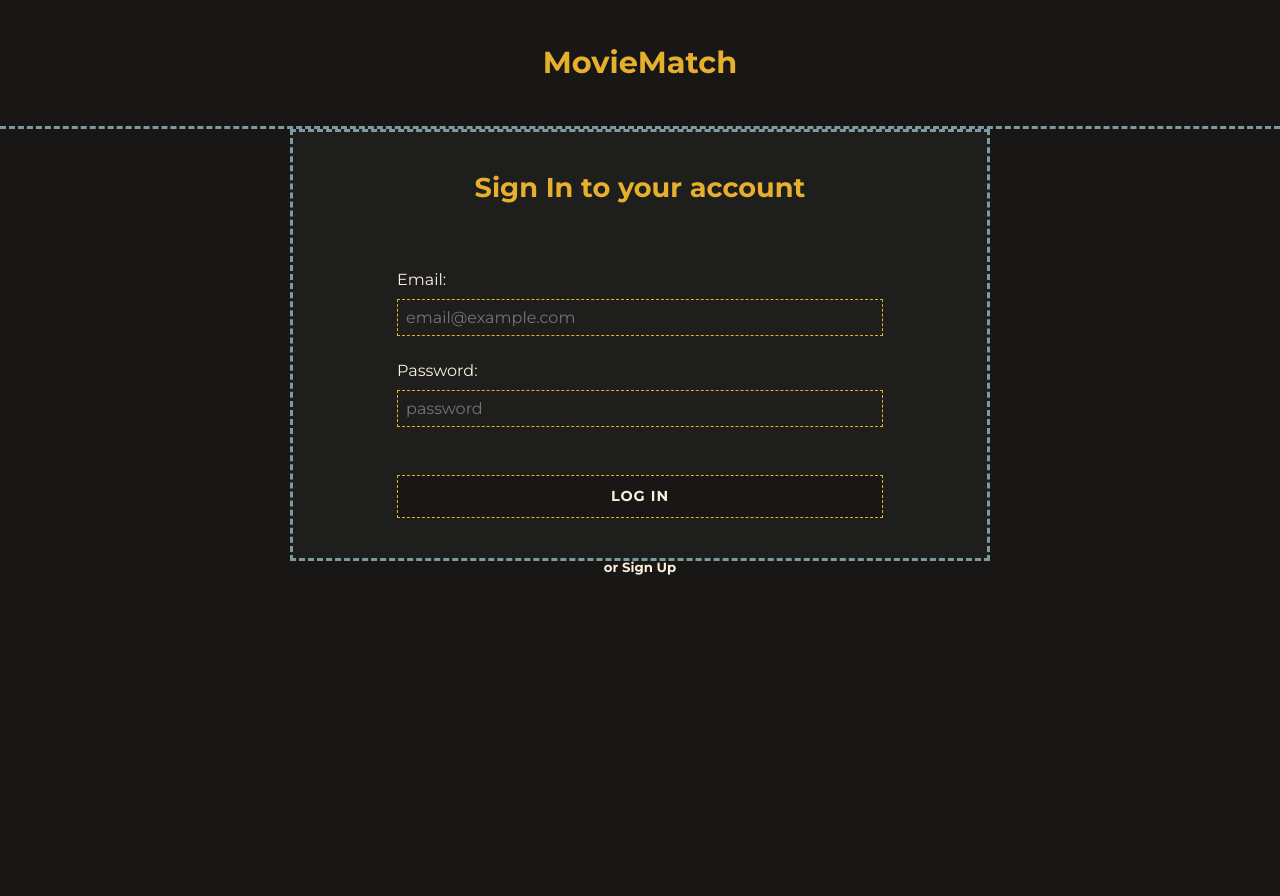
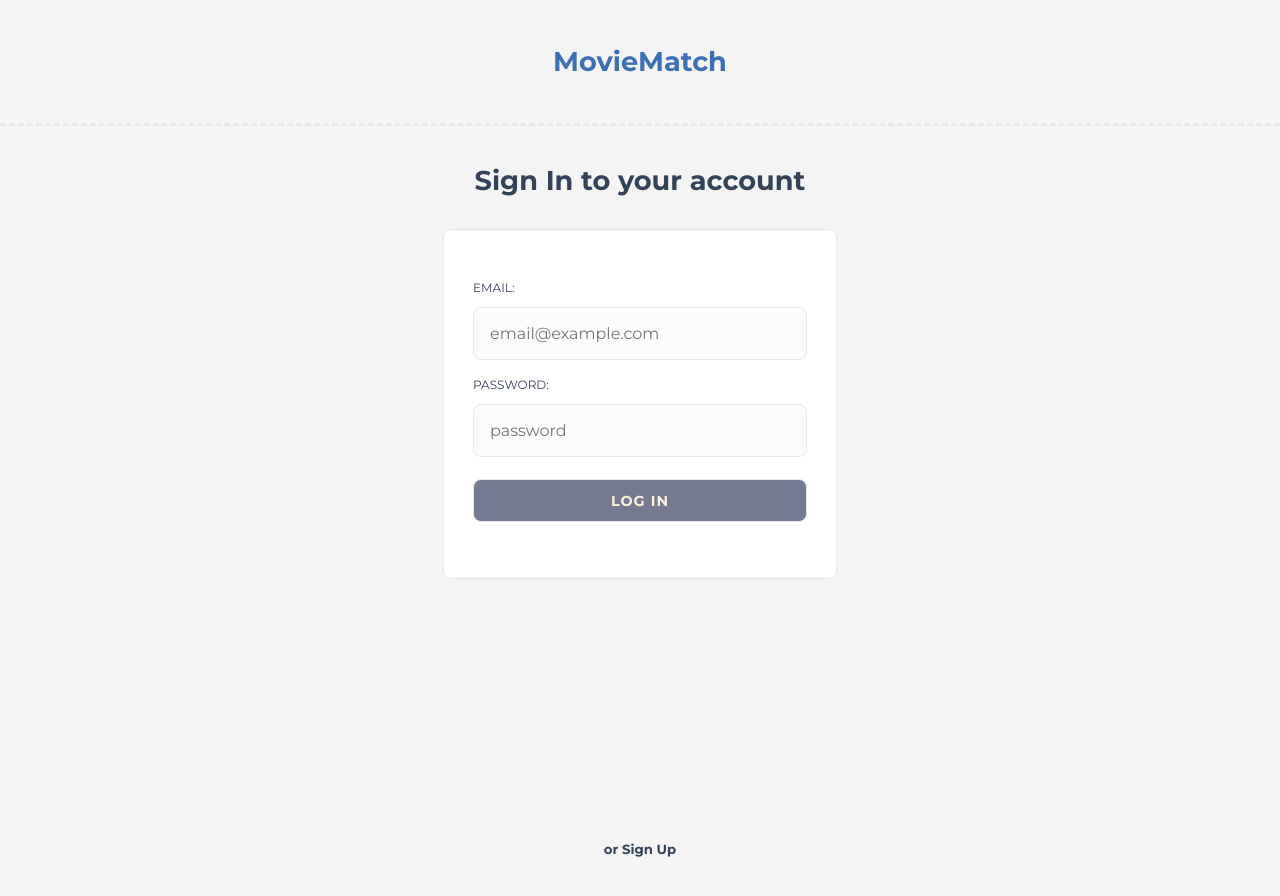
Before and after one commit to AnnZak/CodersCamp2020.Project.Front-React.MovieMatch, a React (Create React App) app: page /login in a window 1280 px wide. Shown: the top 896 px of the page. Before the commit the page ends 800 px from the top, so only its background shows below. Built offline with nearby package versions, Linux system fonts and the light colour scheme.

Commit message:
registration form style

```diff
--- a/src/components/layout/form/form.scss
+++ b/src/components/layout/form/form.scss
@@ -5,21 +5,30 @@
     justify-content: center;
     align-items: center;
     width: 100%;
+    height: 90vh;
+
+    .container-div {
+        display: flex;
+        flex-direction: column;
+        height: 90vh;
+    }
+
+    .form-heading {
+        padding: 2rem 2rem 1.5rem;
+        line-height: 3rem;
+        text-align: center;
+        color: $color-header;
+    }
 
     .form-container {
-        background-color: $color-accent-5;
-        border: 3px dashed $color-accent;
+        background-color: $color-white;
+        border-radius: 8px;
+        border: 1px solid $color-accent;
         display: flex;
         flex-direction: column;
         justify-content: center;
         align-items: center;
-        flex-basis: 700px;
-
-        .form-heading {
-            padding: 2rem 2rem 1.5rem;
-            line-height: 3rem;
-            text-align: center;
-        }
+        flex-basis: 350px;
 
         .form-info {
             width: 70%;
@@ -29,21 +38,23 @@
         }
 
         form {
-            width: 70%;
+            width: 85%;
             padding-bottom: 2rem;
 
             .form-item {
                 display: flex;
                 flex-direction: column;
                 align-items: flex-start;
-                padding: 0.5rem 0;
+                padding: 0.2rem 0;
 
                 label {
-                    padding: 0.7rem 0;
+                    padding: 0.8rem 0;
+                    text-transform: uppercase;
+                    font-size: 12px;
                 }
 
                 input[type=submit] {
-                    margin-top: 2rem;
+                    margin-top: 1rem;
                 }
 
                 &.oneline {
@@ -69,15 +80,27 @@
                 }
             }
         }
+    }
+
+    .form-container-nav {
+        display: flex;
+        justify-content: flex-end;
 
         .form-nav {
-            width: 70%;
+            // width: 50%;
             display: flex;
             justify-content: space-between;
-            padding-bottom: 2rem;
+            padding: 1rem 0rem;
 
             button {
                 border-style: solid;
+                width: 250px;
+                margin: 0.2rem;
+                padding: 0.8rem 0.3rem;
+                font-size: .8rem;
+                font-weight: 600;
+                background-color: $color-white;
+                color: $color-button;
 
                 &.btn-hidden {
                     opacity: 0;
@@ -85,4 +108,5 @@
             }
         }
     }
+
 }
--- a/src/components/layout/form/form.tsx
+++ b/src/components/layout/form/form.tsx
@@ -36,8 +36,9 @@ function Form({ heading, inputs, formNavButtons, formNavFunctions, info, onSubmi
 
     return (
         <div className='container'>
+            <div className='container-div'>
+                <h1 className='form-heading'>{heading}</h1>
                 <div className='form-container'>
-                <h1 className='form-heading'>{heading}</h1>
                     <p className='form-info'>{info}</p>
                     <form>
                         {inputs.map((input, index) => {
@@ -57,13 +58,15 @@ function Form({ heading, inputs, formNavButtons, formNavFunctions, info, onSubmi
                             );
                         })}
                     </form>
+                </div>
+                <div className='form-container-nav'>
                     {formNavButtons ? (
                         <div className='form-nav'>
                             <button onClick={() => handlePrevious()} className={formNavButtons.previous ? undefined : 'btn-hidden'}>Previous Page</button>
                             <button onClick={() => handleNext()} className={formNavButtons.next ? undefined : 'btn-hidden'}>Next Page</button>
                         </div>
                     ) : undefined}
-
+                </div>
             </div>
         </div>
     );
--- /dev/null
+++ b/src/components/ui/fakeNav/fakeNav.scss
@@ -0,0 +1,14 @@
+@import '../../../globalStyles/colors.scss';
+
+.fakeNav {
+    display: flex;
+    justify-content: center;
+    align-items: center;
+    background-color: $color-white;
+    width: 100%;
+    height: 10vh;
+}
+
+.logo {
+    padding: 0px;
+}
--- /dev/null
+++ b/src/components/ui/fakeNav/fakeNav.tsx
@@ -0,0 +1,12 @@
+import React from 'react';
+import './fakeNav.scss';
+
+const FakeNav = () => {
+    return (
+        <div className="fakeNav">
+            <h1 className="logo"><a href="#">MovieMatch</a></h1>
+        </div>
+    );
+}
+
+export default FakeNav;
--- a/src/components/ui/topLogo/topLogo.scss
+++ b/src/components/ui/topLogo/topLogo.scss
@@ -1,4 +1,7 @@
+@import '../../../globalStyles/colors.scss';
+
 .logo {
     padding: 1.2rem 0;
-    font-size: 1.9rem;
+    font-size: 1.7rem;
+    color: $color-logo;
 }
--- a/src/globalStyles/colors.scss
+++ b/src/globalStyles/colors.scss
@@ -1,6 +1,16 @@
-$color-dark: #191716;
+//$color-dark: #191716;
 $color-dark-95: rgba(25, 23, 22, 0.95);
 $color-yellow: #E6AF2E;
 $color-light: #FBF1DA;
-$color-accent: #7E9AA0;
+// $color-accent: #7E9AA0;
 $color-accent-5: rgba(126, 154, 160, 0.05);
+
+
+$color-background: #f4f4f4;
+$color-white: #ffffff;
+$color-logo: #3d70b2;
+$color-accent: #e8e8e8;
+$color-header: #344258;
+$color-dark: #757a91;
+$color-input: #fcfcfc;
+$color-button: #363636;
--- a/src/globalStyles/globalStyles.scss
+++ b/src/globalStyles/globalStyles.scss
@@ -9,8 +9,8 @@
 }
 
 body {
-    background: $color-dark;
-    color: $color-light;
+    background: $color-background;
+    color: $color-header;
     font-family: 'Montserrat', sans-serif;
     font-weight: 400;
     line-height: 1;
@@ -56,18 +56,21 @@ h1 {
 
 button {
     background: inherit;
-    color: $color-light;
+    color: $color-logo;
     padding: 0.5rem;
-    border: 1px dashed $color-yellow;
+    border: 1px solid $color-accent;
+    border-radius: 4px;
     font-family: inherit;
     font-size: inherit;
+    cursor: pointer;
 }
 
 input {
-    background: inherit;
+    background: $color-input;
     color: $color-light;
-    padding: 0.5rem;
-    border: 1px dashed $color-yellow;
+    padding: 1rem;
+    border: 1px solid $color-accent;
+    border-radius: 8px;
     font-family: inherit;
     font-size: inherit;
     width: 100%;
@@ -76,7 +79,7 @@ input {
     &:active,
     &:focus {
         outline: none;
-        border: 1px dashed $color-accent;
+        border: 1px solid $color-accent;
     }
 
     &:focus {
@@ -117,19 +120,18 @@ input {
 
     }
 
-
     &[type=file] {
         padding: 0 0.5rem 0 0;
     }
 
     &::file-selector-button {
-        background-color: inherit;
-        color: inherit;
-        padding: 0.5rem;
-        border: none;
-        border-right: 1px dashed $color-yellow;
-        cursor: pointer;
-        margin-right: 10px;
+        // background-color: inherit;
+        // color: inherit;
+        // padding: 0.5rem;
+        // border: none;
+        // border-right: 1px dashed $color-yellow;
+        // cursor: pointer;
+        // margin-right: 10px;
     }
 
 
--- a/src/views/Registration/Registration.scss
+++ b/src/views/Registration/Registration.scss
@@ -3,9 +3,6 @@
     justify-content: center;
     align-items: center;
     flex-direction: column;
-    padding: 2rem 0 3rem 0;
-
-    &>:first-child {
-        padding: 1rem 0 3rem 0;
-    }
+    padding: 0;
+    height: 100%;
 }
--- a/src/views/Registration/Registration.tsx
+++ b/src/views/Registration/Registration.tsx
@@ -2,6 +2,7 @@ import React, { useState } from 'react';
 import './Registration.scss';
 import RegistrationForm from '../../components/layout/registrationForm/registrationForm';
 import TopLogo from '../../components/ui/topLogo/topLogo';
+import FakeNav from '../../components/ui/fakeNav/fakeNav';
 
 function Registration() {
   const [currentStep, setCurrentStep] = useState(1);
@@ -19,7 +20,7 @@ function Registration() {
 
   return (
     <div className="registration">
-      <TopLogo />
+      <FakeNav />
       <RegistrationForm step={currentStep} handleP={handlePrevious} handleN={handleNext} />
     </div>
   );
```
Lines whose indentation alone changed are shown as unchanged.
